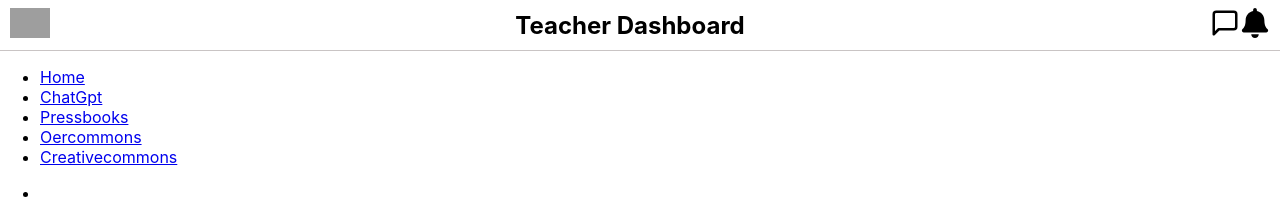
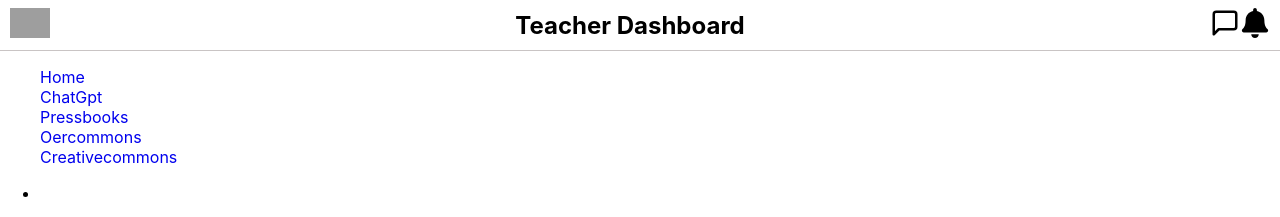
Before and after one commit to OndeyoMatoke/LearnHall-Teacher-Dashboard, a React (Create React App) app: page / in a window 1280 px wide. Shown: the top 217 px of the page. Built offline with nearby package versions, Linux system fonts and the light colour scheme; grey boxes are pictures that could not be loaded.

Commit message:
additions

```diff
--- a/src/App.css
+++ b/src/App.css
@@ -24,3 +24,17 @@
 .SideContent {
   flex: 100%;
 }
+
+
+.SideBar {
+  margin: 0;
+
+}
+
+.SideBar ul {
+  list-style: none;
+}
+
+.SideBar li a {
+  text-decoration: none;
+}
--- a/src/Components/Routess/Routess.js
+++ b/src/Components/Routess/Routess.js
@@ -1,11 +1,14 @@
 import React from 'react'
+import { Route, Routes } from 'react-router-dom'
 
 export default function Routess() {
   return (
 
 
     <div className='Routess'>
-
+      <Routes>
+        <Route/>
+      </Routes>
     </div>
   )
 }
--- a/src/Components/SideBar/SideBar.js
+++ b/src/Components/SideBar/SideBar.js
@@ -4,7 +4,7 @@ import { Link } from 'react-router-dom'
 export default function SideBar() {
   return (
     <div>
-      <nav>
+      <nav className='SideBar'>
         <ul>
             <li>
                 <Link to="/">Home</Link>
```
